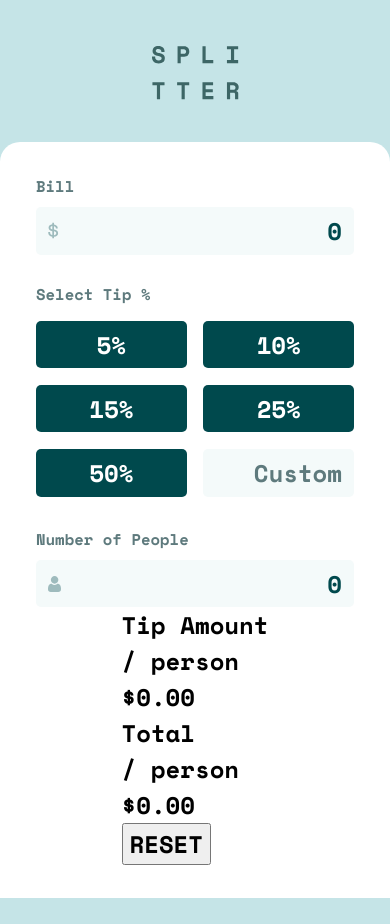
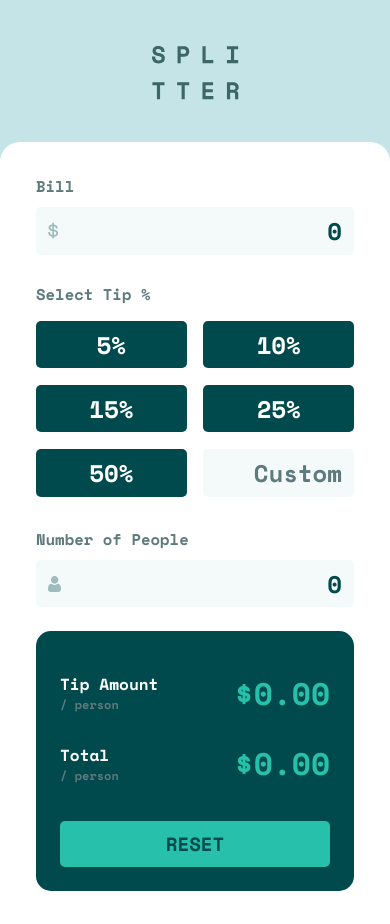
Before and after one commit to tanselbay1/tip-calculator-app, a React (Create React App) app: page / in a window 390 px wide. Before the commit the page ends 898 px from the top, so only its background shows below. Built offline with nearby package versions, Linux system fonts and the light colour scheme.

Commit message:
Complete mobile design

```diff
--- a/src/App.js
+++ b/src/App.js
@@ -10,8 +10,8 @@ function App() {
     selectedTip: "",
     numOfPeople: "",
   });
-  const [calculatedTip, setCalculatedTip] = useState("$0.00");
-  const [calculatedTotal, setCalculatedTotal] = useState("$0.00");
+  const [calculatedTip, setCalculatedTip] = useState("0.00");
+  const [calculatedTotal, setCalculatedTotal] = useState("0.00");
   const isMounted = useRef(false);
 
   const calculateTipAmount = (bill, tip, numOfPeople) => {
--- /dev/null
+++ b/src/assets/styleComponents/_result.scss
@@ -0,0 +1,46 @@
+@use "./variables" as *;
+@use "./mixins" as *;
+
+.result {
+  @include flex(column, stretch);
+  background-color: $very-dark-cyan;
+  border-radius: 15px;
+  margin-top: 1rem;
+  padding: 1.6rem 1rem 1rem;
+  width: 100%;
+  max-width: 17rem;
+
+  button {
+    color: $very-dark-cyan;
+    background-color: $strong-cyan;
+    border: none;
+    border-radius: 5px;
+    font-size: 0.8rem;
+    padding: 0.37rem 0;
+    margin-top: 0.4rem;
+  }
+
+  .tip-amount {
+    @include flex(row, center);
+    justify-content: space-between;
+    color: $white;
+    margin-bottom: 1rem;
+
+    .result__header {
+      font-size: 0.67rem;
+    }
+    .result__text {
+      font-size: 0.5rem;
+      color: $dark-grayish-cyan;
+    }
+
+    .amount__usd {
+      font-size: 1.3rem;
+      color: $strong-cyan;
+    }
+  }
+
+  .total-amount {
+    @extend .tip-amount;
+  }
+}
--- a/src/assets/styles.css
+++ b/src/assets/styles.css
@@ -197,6 +197,45 @@ form .error-message {
   display: none;
 }
 
+.result {
+  display: flex;
+  flex-direction: column;
+  align-items: stretch;
+  background-color: hsl(183deg, 100%, 15%);
+  border-radius: 15px;
+  margin-top: 1rem;
+  padding: 1.6rem 1rem 1rem;
+  width: 100%;
+  max-width: 17rem;
+}
+.result button {
+  color: hsl(183deg, 100%, 15%);
+  background-color: hsl(172deg, 67%, 45%);
+  border: none;
+  border-radius: 5px;
+  font-size: 0.8rem;
+  padding: 0.37rem 0;
+  margin-top: 0.4rem;
+}
+.result .tip-amount, .result .total-amount {
+  display: flex;
+  flex-direction: row;
+  align-items: center;
+  justify-content: space-between;
+  color: hsl(0deg, 0%, 100%);
+  margin-bottom: 1rem;
+}
+.result .tip-amount .result__header, .result .total-amount .result__header {
+  font-size: 0.67rem;
+}
+.result .tip-amount .result__text, .result .total-amount .result__text {
+  font-size: 0.5rem;
+  color: hsl(186deg, 14%, 43%);
+}
+.result .tip-amount .amount__usd, .result .total-amount .amount__usd {
+  font-size: 1.3rem;
+  color: hsl(172deg, 67%, 45%);
+}
 * {
   font-size: 24px;
 }
--- a/src/assets/styles.scss
+++ b/src/assets/styles.scss
@@ -2,6 +2,7 @@
 @use "./styleComponents/variables" as *;
 @use "./styleComponents/card";
 @use "./styleComponents/form";
+@use "./styleComponents/result";
 
 * {
   font-size: $font-size-inputs;
--- a/src/components/Result.js
+++ b/src/components/Result.js
@@ -6,7 +6,7 @@ const Result = ({ tipAmount, totalAmount, onReset }) => {
           <h3 className="result__header">Tip Amount</h3>
           <p className="result__text">/ person</p>
         </div>
-        <p className="amount__usd">{tipAmount}</p>
+        <p className="amount__usd">${tipAmount}</p>
         {/* {tipAmount && "$0.00"} */}
       </div>
       <div className="total-amount">
@@ -14,9 +14,8 @@ const Result = ({ tipAmount, totalAmount, onReset }) => {
           <h3 className="result__header">Total</h3>
           <p className="result__text">/ person</p>
         </div>
-        <p className="amount__usd">{totalAmount}</p>
+        <p className="amount__usd">${totalAmount}</p>
       </div>
-      <div className="total-amount"></div>
       <button type="reset" onClick={onReset}>
         RESET
       </button>
```
Also changed, not shown: 1 other file (tests, documents, lock files or other folders).
